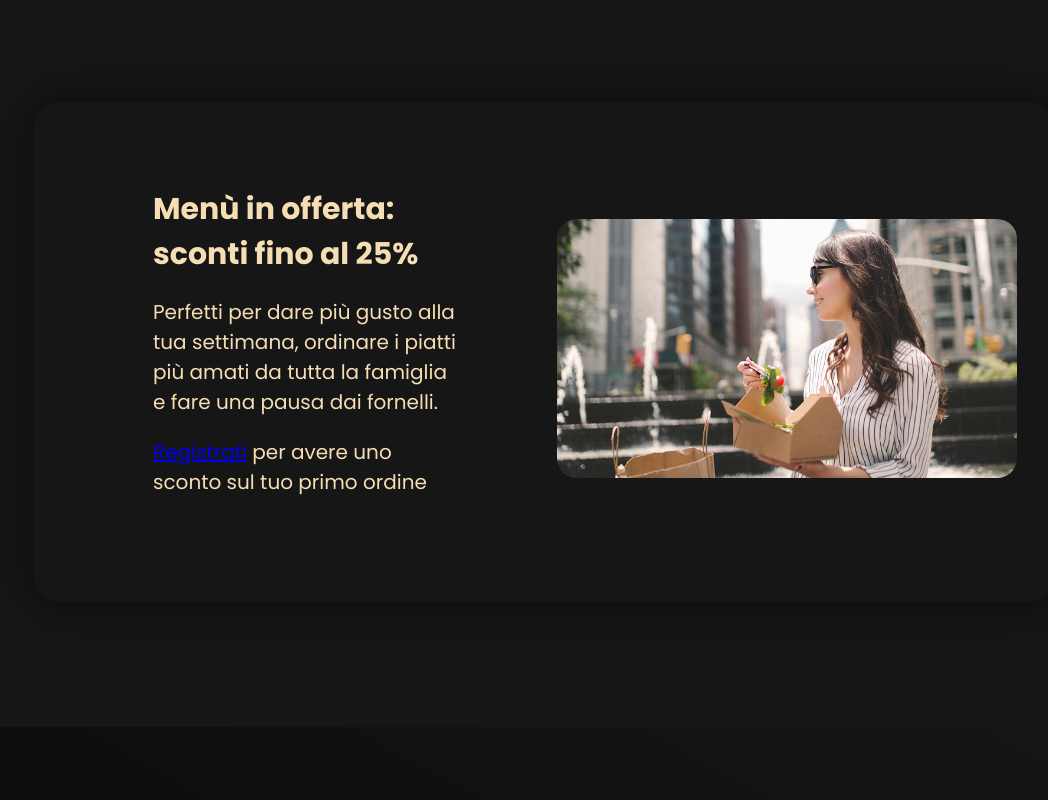
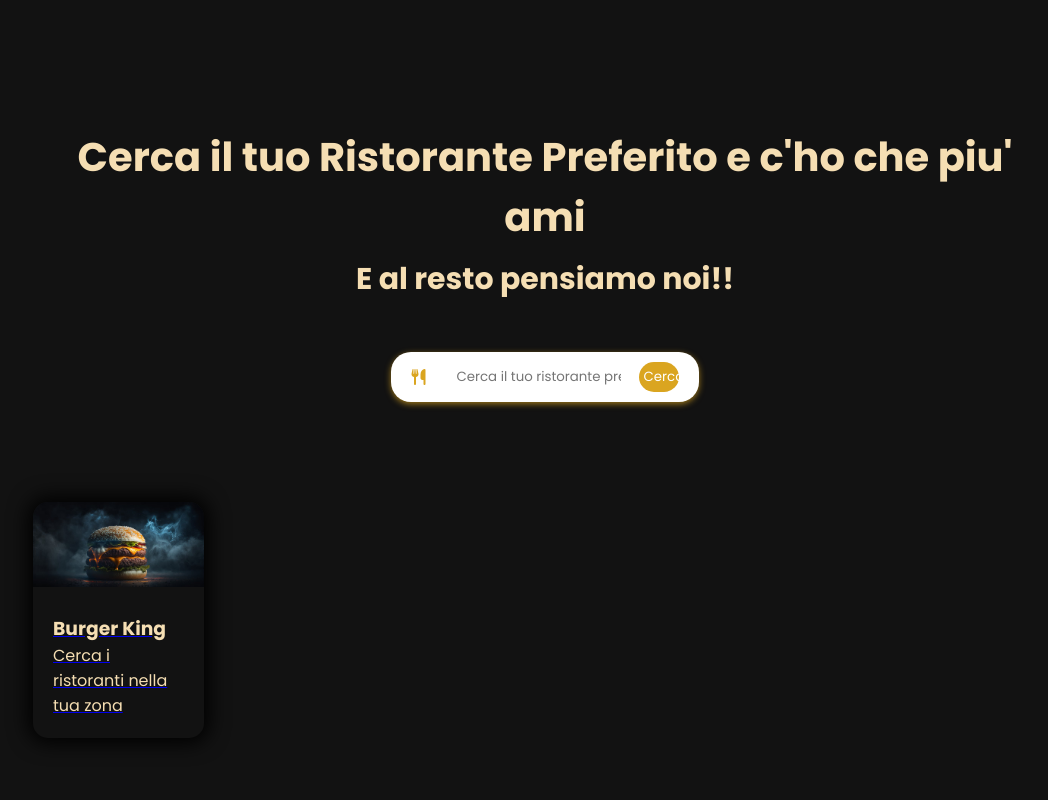
Before and after one commit to MassimoRomano/fron-end-deliveboo, a Vue app: page / in a window 1280 px wide. Shown: the part 1220-2020 px from the top of the page, without its empty margins (95-1143 px from the left). Built offline with nearby package versions, Linux system fonts and the light colour scheme.

Commit message:
add section search for restourant without refresh

```diff
--- a/src/components/css/_home.css
+++ b/src/components/css/_home.css
@@ -1,3 +1,8 @@
+main {
+    background-color: #121212;
+}
+
+
 /* JUMBOTRON */
 .jumbo-head {
     height: 89vh;
@@ -14,13 +19,14 @@
     background-position: bottom;
     transition: background-image 1s ease-in-out, box-shadow 1s ease-in-out;
 
-    h1{
+    h1 {
         margin-top: -50px;
         padding: 0 350px;
     }
 }
 
-.card {
+/* #region search */
+/* .card {
     background-color: white;
     border-radius: 20px;
     box-shadow: 0px 0px 30px 10px #000000;
@@ -65,11 +71,10 @@
         height: 40px;
         border-radius: 20px;
         border: none;
-        background-color: #222;
         color: white;
         cursor: pointer;
 
-        a{
+        a {
             text-decoration: none;
             color: goldenrod;
         }
@@ -88,7 +93,9 @@
         color: goldenrod;
         cursor: pointer;
     }
-}
+} */
+
+/* #endregion search */
 
 /* SCROLL LINE */
 
@@ -97,25 +104,24 @@
     height: 100%;
     display: flex;
     flex-direction: column;
-    background-color: #161616;
     overflow-x: hidden;
     overflow-y: hidden;
 
 }
 
-.scroll-container{
+.scroll-container {
     display: flex;
     flex-direction: column;
 }
 
-.scroll-top{
+.scroll-top {
     display: flex;
     white-space: nowrap;
     margin: 60px 0 30px 0;
     animation: scroll-left 90s linear infinite;
 }
 
-.scroll-bottom{
+.scroll-bottom {
     display: flex;
     white-space: nowrap;
     animation: scroll-left 90s linear infinite;
@@ -132,13 +138,15 @@
     0% {
         transform: translateX(0);
     }
+
     100% {
         transform: translateX(-100%);
     }
 }
 
 
-.scroll-1, .scroll-2 {
+.scroll-1,
+.scroll-2 {
     flex: 0 0 auto;
 }
 
@@ -232,6 +240,132 @@
 }
 
 
+/* RESTOURANT */
+.restourant {
+    height: auto;
+    max-width: 1920px;
+    width: 80%;
+    margin: 150px auto;
+
+    .text-rest{
+        text-align: center;
+        color: wheat;
+
+        h2{
+            margin-bottom: 10px;
+            font-size: 40px;
+            font-weight: bold;
+        }
+
+        h3{
+            margin-bottom: 50px;
+            font-size: 30px;
+            font-weight: bold;
+        }
+    }
+
+
+    .found-restourant {
+        display: flex;
+        align-items: center;
+        justify-content: center;
+        border-radius: 20px;
+        margin-bottom: 100px;
+
+        .bar-search-restourant{
+            width: 30%;
+            height: 50px;
+            padding: 0 20px;
+            background-color: white;
+            box-shadow: 0 2px 6px rgba(218, 165, 32, 0.685);
+            border: none;
+            border-radius: 20px;
+            display: flex;
+            justify-content: space-between;
+            align-items: center;
+
+            .logo-rest-search{
+                width: 15%;
+
+                i{
+                    color: goldenrod;
+                }
+            }
+
+            .input-rest{
+                width: 70%;
+
+                input{
+                    width: 100%;
+                    padding: 5px 5px;
+                    border: none;
+                }
+
+                input:focus{
+                    outline: none;
+                }
+            }
+
+            .button-rest{
+                width: 15%;
+
+                button{
+                    width: 100%;
+                    padding: 5px 5px;
+                    border: none;
+                    border-radius: 20px;
+                    background-color: goldenrod;
+                    color: white;
+                    cursor: pointer;
+                }
+            }
+
+        }
+
+    }
+
+    .restorant-wrap {
+        margin: 0 auto;
+        display: flex;
+        flex-wrap: wrap;
+    }
+
+    .col-2 {
+        width: calc(100%/6);
+
+
+        .card-restourant {
+            border-radius: 15px;
+            box-shadow: 0px 0px 20px 5px #000000;
+            display: flex;
+            flex-direction: column;
+
+            .card-body-restourant {
+                display: flex;
+                flex-direction: column;
+                justify-content: space-between;
+                align-items: center;
+                border-radius: 15px;
+
+                img {
+                    width: 100%;
+                    height: 100%;
+                    border-top-left-radius: 15px;
+                    border-top-right-radius: 15px;
+                    object-fit: cover;
+                }
+
+                .bottom-restourant{
+                    color: wheat;
+                    padding: 20px;
+                }
+
+            }
+        }
+    }
+}
+
+
 /* OFFER */
 
 .offer {
@@ -240,7 +374,6 @@
     display: flex;
     justify-content: center;
     align-items: center;
-    background-color: #161616;
     color: wheat;
 
     .card-body-offer {
@@ -272,6 +405,11 @@
         margin-bottom: 20px;
     }
 
+    a {
+        text-decoration: none;
+        color: goldenrod;
+    }
+
 }
 
 .right-offer {
@@ -294,18 +432,18 @@
     background-image: linear-gradient(to right top, #000000, #070707, #0d0d0d, #121212, #161616);
     padding: 100px 0px;
 
-    .col-4{
+    .col-4 {
         width: 25%;
     }
 }
 
-.container-coll{
+.container-coll {
     max-width: 1920px;
     margin: 0 auto;
     width: 80%;
 }
 
-.inside-collabs{
+.inside-collabs {
     display: flex;
     flex-wrap: wrap;
     justify-content: space-between;
@@ -313,17 +451,17 @@
     gap: 70px;
 }
 
-.card-collab{
+.card-collab {
     display: flex;
     flex-direction: column;
     justify-content: space-between;
     align-items: center;
 
-    .card-body-collab{
+    .card-body-collab {
         width: 100%;
         height: 100%;
 
-        img{
+        img {
             display: block;
             width: 100%;
             height: 300px;
@@ -333,21 +471,21 @@
         }
     }
 
-    .bottom-collab{
+    .bottom-collab {
         color: wheat;
         margin-bottom: 40px;
 
-        h3{
+        h3 {
             font-size: 25px;
             margin-bottom: 10px;
         }
 
-        p{
+        p {
             font-size: 15px;
             margin-bottom: 50px;
         }
 
-        a{
+        a {
             text-decoration: none;
             color: goldenrod;
             background-color: #333;
@@ -355,7 +493,7 @@
             border-radius: 5px;
         }
 
-        a:hover{
+        a:hover {
             background-color: rgb(97, 97, 97);
         }
     }
--- a/src/components/views/AppHome.vue
+++ b/src/components/views/AppHome.vue
@@ -12,22 +12,12 @@ export default {
 </script>
 
 <template>
+  <main>
 
     <div class="jumbo-head">
       <h1>I piatti dei ristoranti che ami, a domicilio </h1>
       <div class="card">
-      <div class="card-body">
-        <p>Cerca i ristoranti nella tua zona</p>
-        <div class="search">
-          <div class="search-cont">
-            <span class="icon"><i class="fa-solid fa-location-dot"></i></span>
-            <input type="search" id="search" placeholder="Inserisci il tuo indirizzo completo">
-            <button class="found" type="submit"><router-link :to="{ name: 'search' }">Cerca</router-link></button>
-          </div>
-        </div>
-        <p class="log"><span>Login</span> per visualizzare i tuoi indirizzi
-          recenti </p>
-      </div>
+
       </div>
     </div>
 
@@ -88,12 +78,51 @@ export default {
       </div>
     </section>
 
+    <section class="restourant">
+      <div class="text-rest">
+        <h2>Cerca il tuo Ristorante Preferito e c'ho che piu' ami</h2>
+        <h3>E al resto pensiamo noi!!</h3>
+      </div>
+      <div class="found-restourant">
+        <div class="bar-search-restourant">
+          <div class="logo-rest-search">
+            <i class="fa-solid fa-utensils"></i>
+          </div>
+          <div class="input-rest">
+            <input type="search" id="search" placeholder="Cerca il tuo ristorante preferito">
+          </div>
+          <div class="button-rest">
+            <button type="submit">Cerca</button>
+          </div>
+        </div>
+
+      </div>
+      <div class="restourant-wrap">
+        <router-link :to="{ name: 'restourant' }">
+          <div class="col-2">
+            <div class="card-restourant">
+              <div class="card-body-restourant">
+                <div class="top-restourant">
+                  <img src="/public/img/log-aff/burger.jpg" alt="">
+                </div>
+                <div class="bottom-restourant">
+                  <h3>Burger King</h3>
+                  <p>Cerca i ristoranti nella tua zona</p>
+                </div>
+              </div>
+            </div>
+          </div>
+        </router-link>
+      </div>
+    </section>
+
     <section class="offer">
       <div class="card-offer">
         <div class="card-body-offer">
           <div class="left-offer">
             <h3>Menù in offerta: sconti fino al 25%</h3>
-          <p>Perfetti per dare più gusto alla tua settimana, ordinare i piatti più amati da tutta la famiglia e fare una
+            <p>Perfetti per dare più gusto alla tua settimana, ordinare i piatti più amati da tutta la famiglia e fare
+              una
               pausa dai fornelli.</p>
             <p class="log"><span><router-link>Registrati</router-link></span> per avere uno sconto sul tuo primo ordine
             </p>
@@ -153,6 +182,7 @@ export default {
         </div>
       </div>
     </section>
+  </main>
 
 </template>
 
```
Lines whose indentation alone changed are shown as unchanged.
